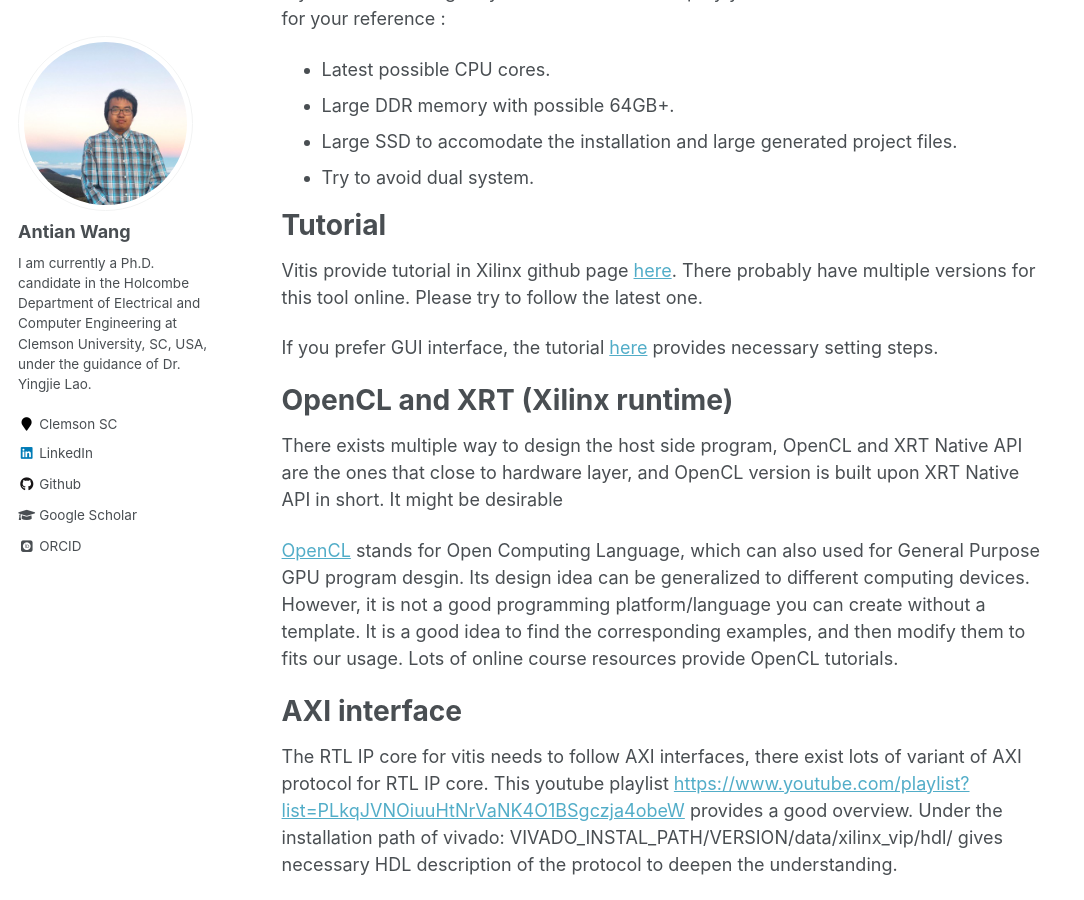
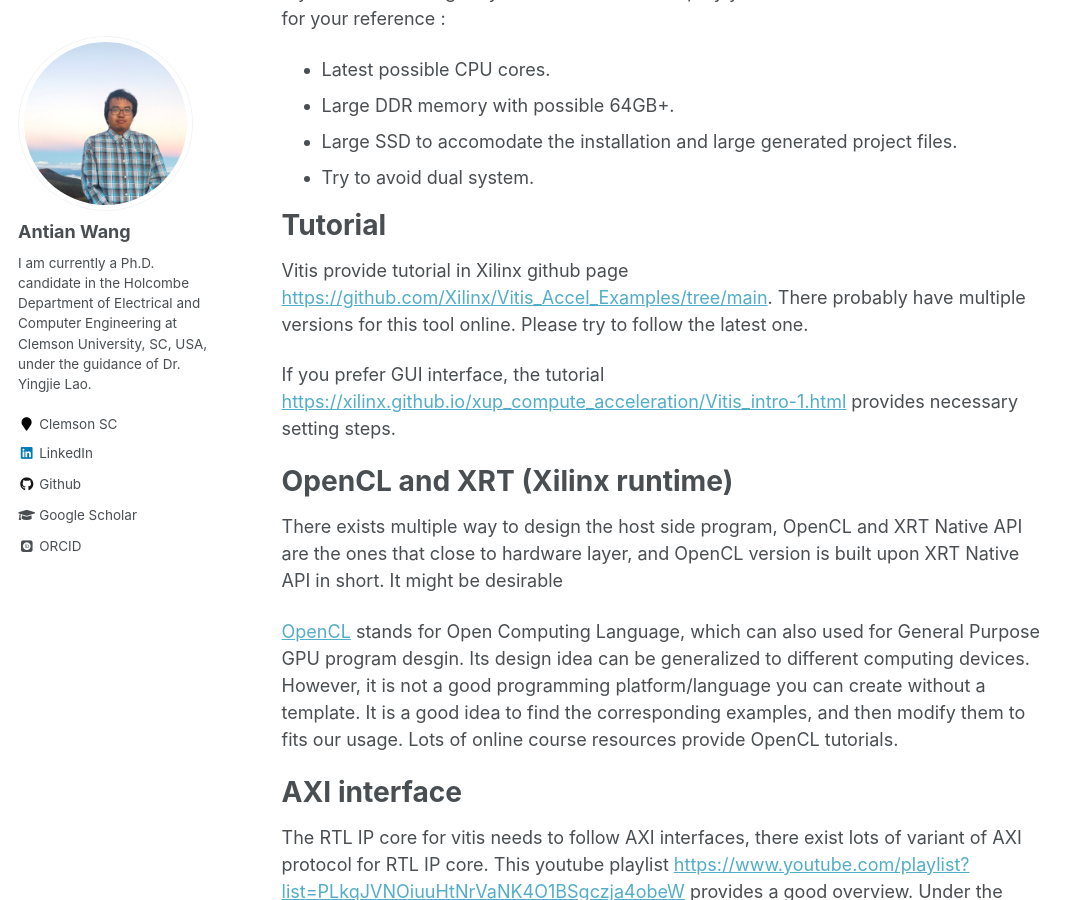
Before and after one commit to wangantian/wangantian.github.io, a Jekyll site: the page built from _resources/vitis_usage.md, in a window 1280 px wide and 900 px high, scrolled down 1000 px. Shown: the whole window, without its empty margins (0-1084 px from the left). Built offline with Jekyll 4.4.1, drawn with Linux system fonts in a browser that asks for light colours; some web fonts are replaced.

Commit message:
Update vitis_usage.md

```diff
--- a/_resources/vitis_usage.md
+++ b/_resources/vitis_usage.md
@@ -30,9 +30,9 @@ If you want to configure your local Linux Desktop by yourself. Below is the one
 * Try to avoid dual system.
 
 # Tutorial
-Vitis provide tutorial in Xilinx github page [here](https://github.com/Xilinx/Vitis_Accel_Examples/tree/main). There probably have multiple versions for this tool online. Please try to follow the latest one.
+Vitis provide tutorial in Xilinx github page [https://github.com/Xilinx/Vitis_Accel_Examples/tree/main](https://github.com/Xilinx/Vitis_Accel_Examples/tree/main). There probably have multiple versions for this tool online. Please try to follow the latest one.
 
-If you prefer GUI interface, the tutorial [here](https://xilinx.github.io/xup_compute_acceleration/Vitis_intro-1.html) provides necessary setting steps.
+If you prefer GUI interface, the tutorial [https://xilinx.github.io/xup_compute_acceleration/Vitis_intro-1.html](https://xilinx.github.io/xup_compute_acceleration/Vitis_intro-1.html) provides necessary setting steps.
 
 # OpenCL and XRT (Xilinx runtime)
 There exists multiple way to design the host side program, OpenCL and XRT Native API are the ones that close to hardware layer, and OpenCL version is built upon XRT Native API in short. It might be desirable
```
